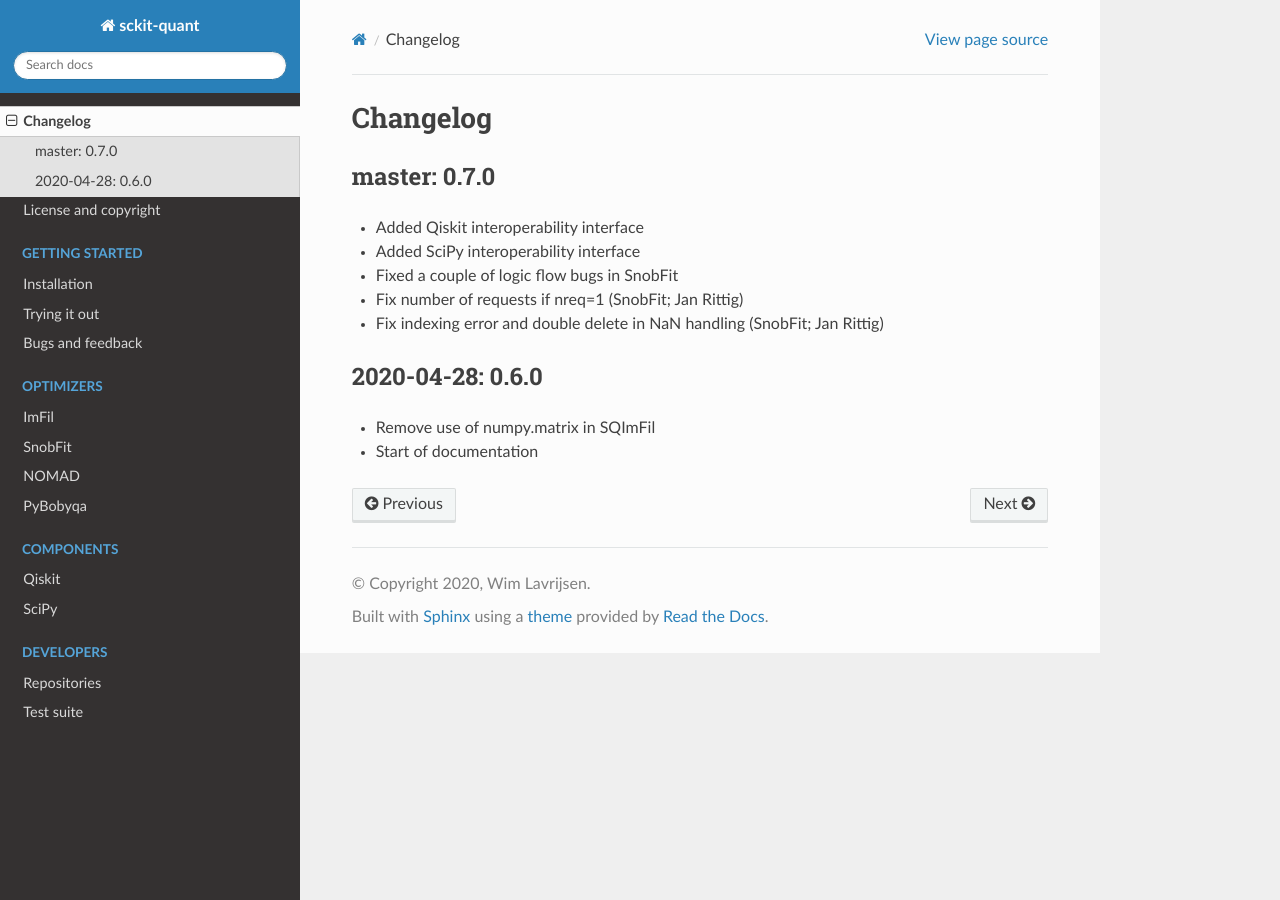
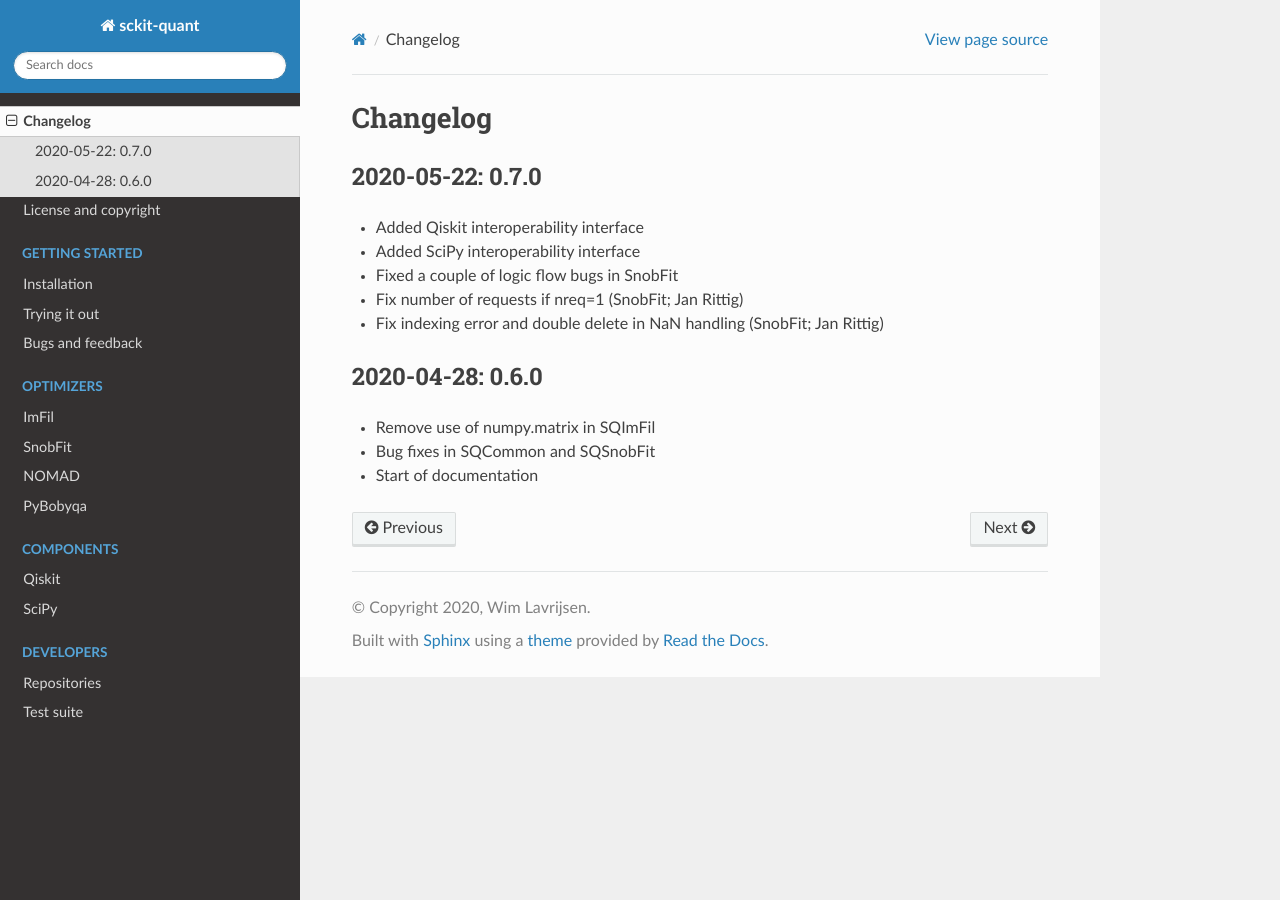
Before and after one commit to scikit-quant/scikit-quant, a Sphinx documentation site: the page built from doc/source/changelog.rst, in a window 1280 px wide. Built offline with Sphinx 7.4.7 and the Read the Docs theme 2.0.0, drawn with Linux system fonts in a browser that asks for light colours; some of the changed lines change nothing that is shown.

Commit message:
start release

```diff
--- a/doc/source/changelog.rst
+++ b/doc/source/changelog.rst
@@ -3,8 +3,8 @@
 Changelog
 =========
 
-master: 0.7.0
--------------
+2020-05-22: 0.7.0
+-----------------
 
 * Added Qiskit interoperability interface
 * Added SciPy interoperability interface
@@ -17,4 +17,5 @@ master: 0.7.0
 -----------------
 
 * Remove use of numpy.matrix in SQImFil
+* Bug fixes in SQCommon and SQSnobFit
 * Start of documentation
```
